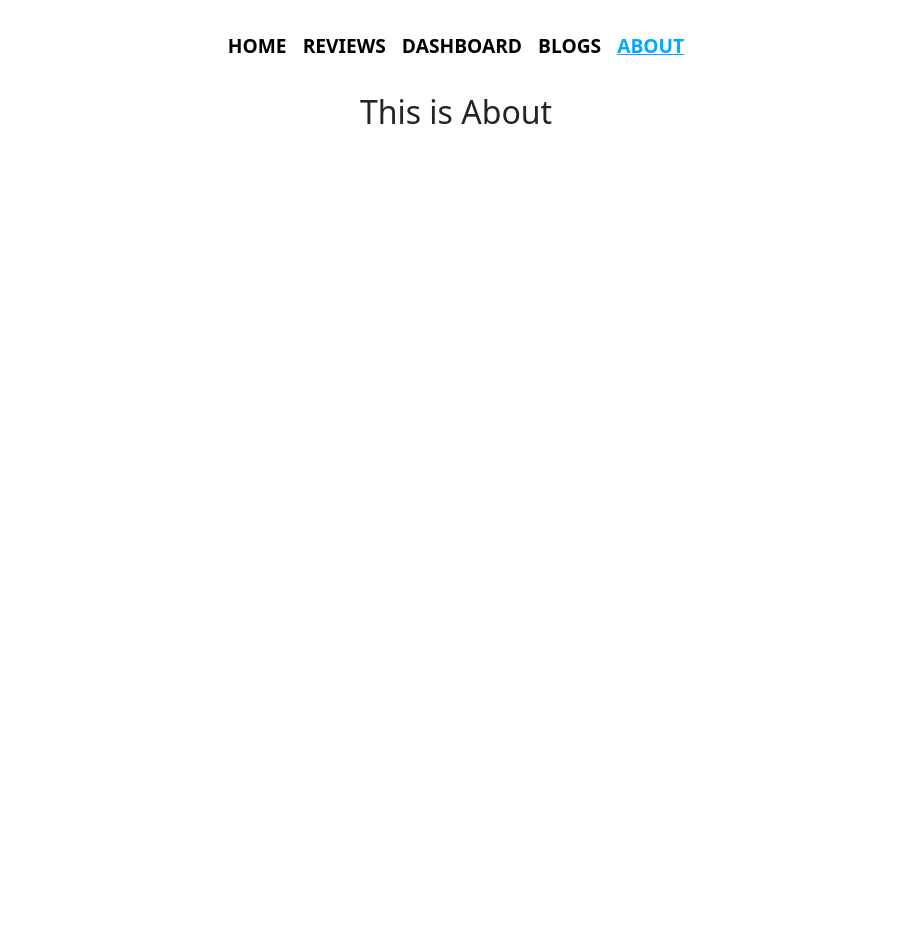
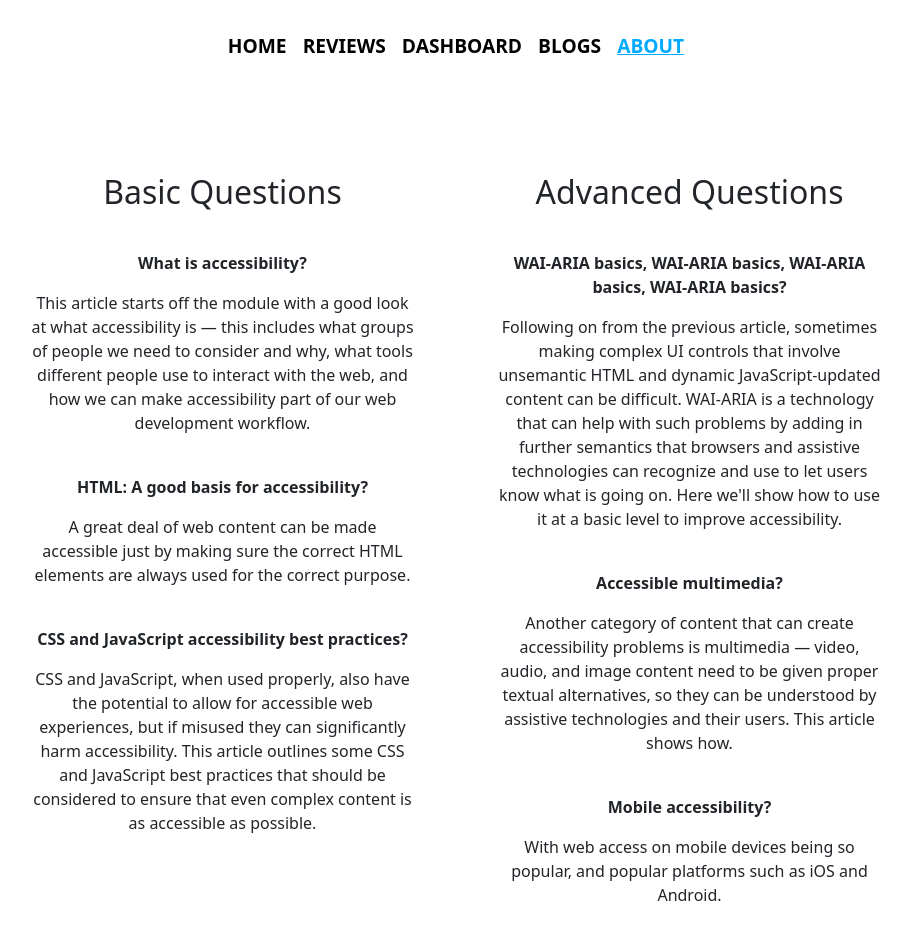
Before and after one commit to kiron0/product-analysis-website, a React (Create React App) app: page /about in a window 1280 px wide. Shown: the top 940 px of the page, without its empty margins (184-1095 px from the left). Before the commit the page ends 800 px from the top, so only its background shows below. Built offline with nearby package versions, Linux system fonts and the light colour scheme.

Commit message:
added about section

```diff
--- /dev/null
+++ b/src/components/About/About.css
@@ -0,0 +1,54 @@
+.about-container{
+    margin: 0 30px;
+    padding-top: 5rem;
+    padding-bottom: 6rem;
+}
+
+.about{
+    display: grid;
+    grid-template-columns: repeat(2, 1fr);
+    grid-gap: 5rem;
+    margin-bottom: 2rem;
+    margin: 0 auto;
+}
+
+.about-header{
+    font-size: 2rem;
+}
+
+.about-title{
+    font-weight: 600;
+    margin-top: 2.5rem;
+}
+
+@media screen and (max-width: 490px){
+    .about-container{
+        margin: 0 30px;
+        padding-top: 2rem;
+        padding-bottom: 6rem;
+    }
+    .about{
+        display: grid;
+        grid-template-columns: repeat(1, 1fr);
+        grid-gap: 5rem;
+        margin-bottom: 2rem;
+        margin: 0 auto;
+    }
+}
+
+@media screen and (min-width: 776px){
+    .about{
+        display: grid;
+        grid-template-columns: repeat(2, 1fr);
+        grid-gap: 5rem;
+        margin-bottom: 2rem;
+        margin: 0 auto;
+    }
+}
+@media screen and (min-width: 992px){
+    .about{
+        grid-template-columns: repeat(2, 1fr);
+        margin: 0 auto;
+        width: 70%;
+    }
+}
--- a/src/components/About/About.js
+++ b/src/components/About/About.js
@@ -1,9 +1,79 @@
 import React from 'react';
+import './About.css';
 
 const About = () => {
     return (
         <div>
-            <h2>This is About</h2>
+            <section className='about-container'>
+                <div className='about'>
+                    <div>
+                        <h1 className='about-header'>
+                            Basic Questions
+                        </h1>
+                        <p className='about-title'>
+                            What is accessibility?
+                        </p>
+                        <p>
+                            This article starts off the module with a good look at what
+                            accessibility is — this includes what groups of people we need to
+                            consider and why, what tools different people use to interact with
+                            the web, and how we can make accessibility part of our web
+                            development workflow.
+                        </p>
+                        <p className='about-title'>
+                            HTML: A good basis for accessibility?
+                        </p>
+                        <p>
+                            A great deal of web content can be made accessible just by making
+                            sure the correct HTML elements are always used for the correct
+                            purpose.
+                        </p>
+                        <p className='about-title'>
+                            CSS and JavaScript accessibility best practices?
+                        </p>
+                        <p>
+                            CSS and JavaScript, when used properly, also have the potential to
+                            allow for accessible web experiences, but if misused they can
+                            significantly harm accessibility. This article outlines some CSS and
+                            JavaScript best practices that should be considered to ensure that
+                            even complex content is as accessible as possible.
+                        </p>
+                    </div>
+                    <div>
+                        <h1 className='about-header'>
+                            Advanced Questions
+                        </h1>
+                        <p className='about-title'>
+                            WAI-ARIA basics, WAI-ARIA basics, WAI-ARIA basics, WAI-ARIA basics?
+                        </p>
+                        <p className='text-gray-600'>
+                            Following on from the previous article, sometimes making complex UI
+                            controls that involve unsemantic HTML and dynamic JavaScript-updated
+                            content can be difficult. WAI-ARIA is a technology that can help
+                            with such problems by adding in further semantics that browsers and
+                            assistive technologies can recognize and use to let users know what
+                            is going on. Here we'll show how to use it at a basic level to
+                            improve accessibility.
+                        </p>
+                        <p className='about-title'>
+                            Accessible multimedia?
+                        </p>
+                        <p className='text-gray-600'>
+                            Another category of content that can create accessibility problems
+                            is multimedia — video, audio, and image content need to be given
+                            proper textual alternatives, so they can be understood by assistive
+                            technologies and their users. This article shows how.
+                        </p>
+                        <p className='about-title'>
+                            Mobile accessibility?
+                        </p>
+                        <p className='text-gray-600'>
+                            With web access on mobile devices being so popular, and popular
+                            platforms such as iOS and Android.
+                        </p>
+                    </div>
+                </div>
+            </section>
         </div>
     );
 };
--- /dev/null
+++ b/src/components/BlogDetails/BlogDetails.css
@@ -0,0 +1,5 @@
+.blog-container{
+    border: 1px solid #ccc;
+    padding: 20px;
+    border-radius: .5rem;
+}
--- /dev/null
+++ b/src/components/BlogDetails/BlogDetails.js
@@ -0,0 +1,16 @@
+import React from 'react';
+import './BlogDetails.css'
+
+const BlogDetails = (props) => {
+    const { title, imageURL, blog, admin } = props.blog;
+    return (
+        <div className='blog-container'>
+            <img src={imageURL} alt="" />
+            <h3>{title}</h3>
+            <p>{admin}</p>
+            <p>{blog.slice(0, 500)}</p>
+        </div>
+    );
+};
+
+export default BlogDetails;
--- /dev/null
+++ b/src/components/Blogs/Blogs.css
@@ -0,0 +1,6 @@
+.blogs-container{
+    display: grid;
+    grid-template-columns: repeat(3, 1fr);
+    grid-gap: 20px;
+    margin: 50px 50px;
+}
--- a/src/components/Blogs/Blogs.js
+++ b/src/components/Blogs/Blogs.js
@@ -1,9 +1,25 @@
-import React from 'react';
+import React, { useEffect, useState } from 'react';
+import BlogDetails from '../BlogDetails/BlogDetails';
+import './Blogs.css'
 
 const Blogs = () => {
+    const [blogs, setBlogs] = useState([]);
+
+    useEffect(() => {
+        fetch('https://raw.githubusercontent.com/kiron0/blogsFakeData/main/data.json')
+            .then(res => res.json())
+            .then(data => setBlogs(data))
+    }, [])
     return (
-        <div>
-            <h2>This is Blogs</h2>
+        <div className='blogs-container'>
+            {
+                blogs.map(blog =>
+                <BlogDetails
+                    key={blog.id}
+                    blog={blog}
+                >
+                </BlogDetails>)
+            }
         </div>
     );
 };
--- a/src/components/Header/Header.js
+++ b/src/components/Header/Header.js
@@ -7,7 +7,7 @@ import './Header.css'
 
 const Header = () => {
     return (
-        <Navbar bg="white" expand="lg" className='header'>
+        <Navbar bg="white" expand="lg" sticky="top 2rem" className='header'>
             <Container>
                 <Navbar.Brand>
                     <Link className='title text-black' to='/'>Sports Car Store</Link>
```
